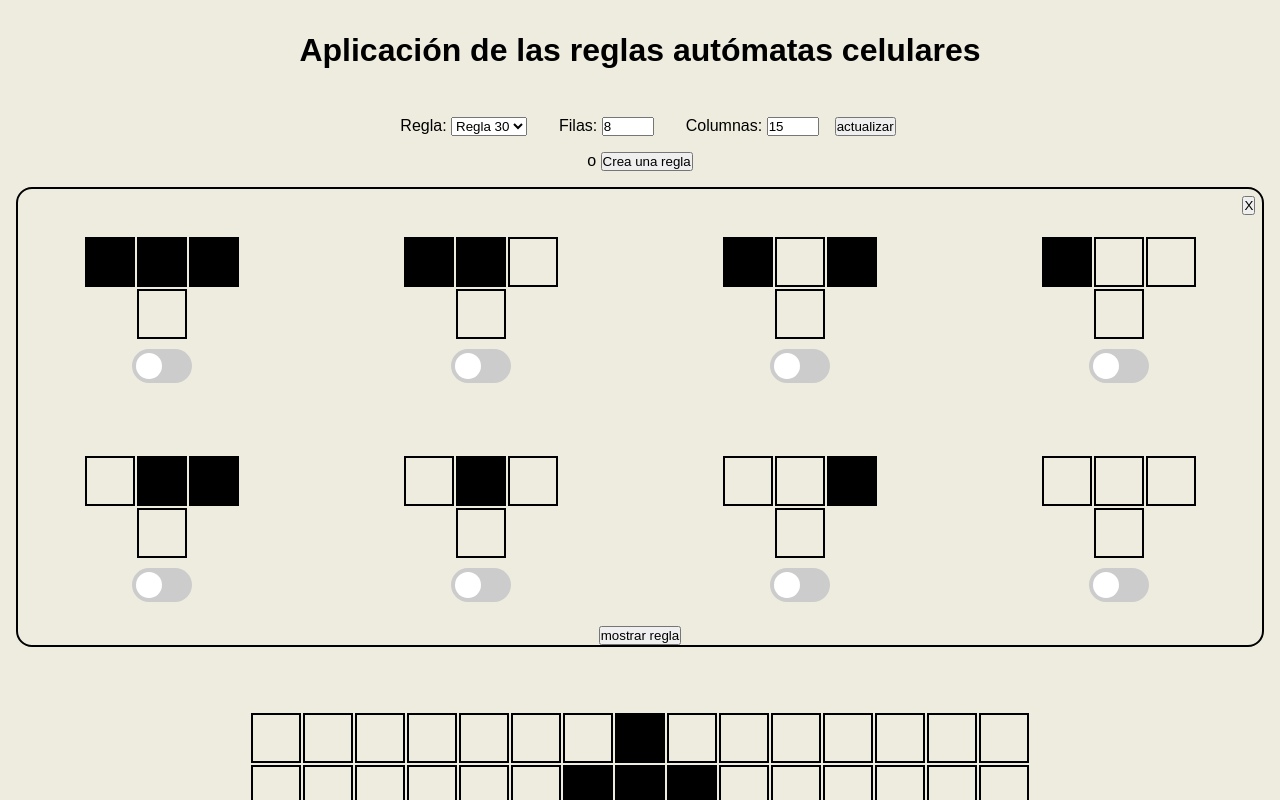
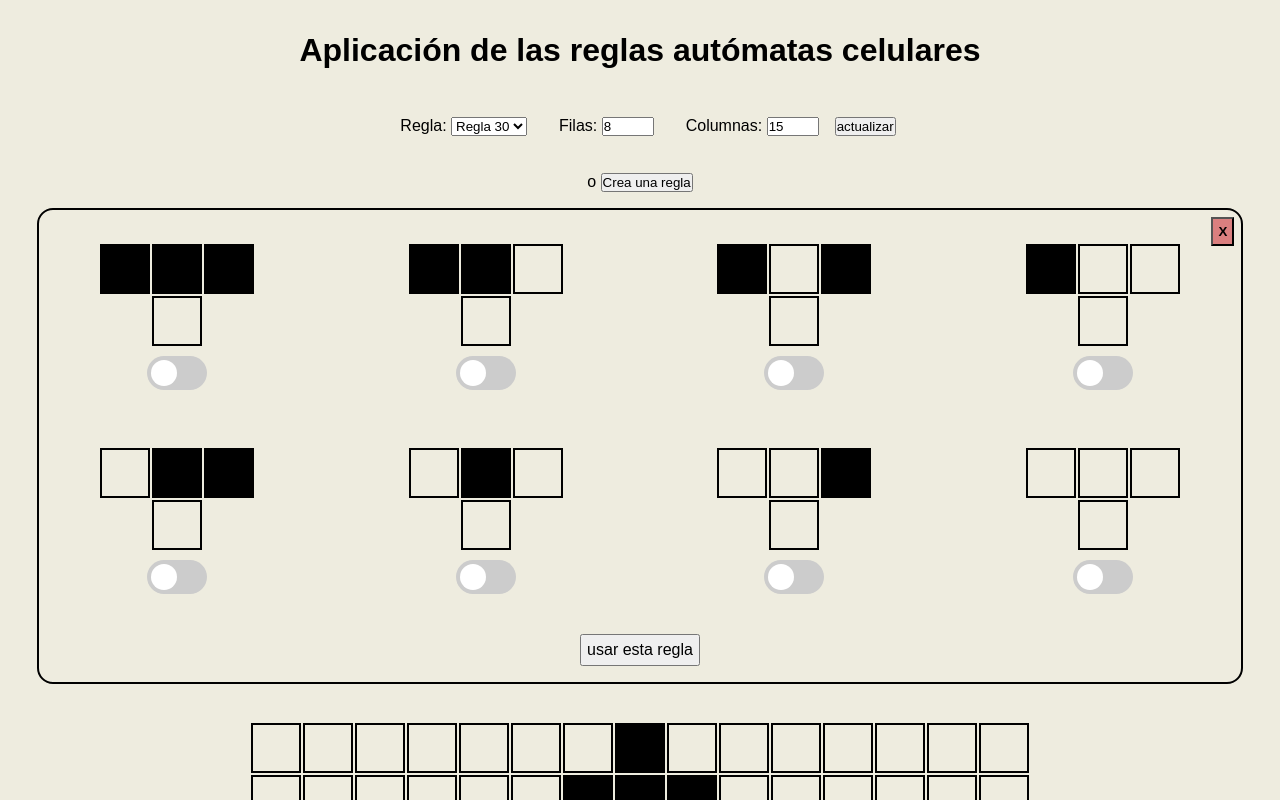
Before and after one commit to DR-MATTH/reglas_automata_celular, a React (Create React App) app: page / in a window 1280 px wide. Both pictures are taken after a click on the button "Crea una regla". Shown: the top 800 px of the page. Built offline with nearby package versions, Linux system fonts and the light colour scheme.

Commit message:
terminado

```diff
--- a/src/App.js
+++ b/src/App.js
@@ -1,4 +1,4 @@
-import { useState, useEffect } from 'react'
+import { useState, useEffect, useRef } from 'react'
 import { generarMatriz } from './utils.js'
 
 export default function App() {
@@ -12,7 +12,7 @@ export default function App() {
 
   // para las reglas personalizadas
   const values = ['111', '110', '101', '100', '011', '010', '001', '000']
-  const data = {
+  const data = useRef({
     '111': 0,
     '110': 0,
     '101': 0,
@@ -21,7 +21,7 @@ export default function App() {
     '010': 0,
     '001': 0,
     '000': 0
-  }
+  })
 
   // para ejecutar cada que se entra a la pagina por primera vez
   useEffect(() => {
@@ -33,6 +33,7 @@ export default function App() {
   }, [])
 
   useEffect(() => {
+    console.log('triggering table...')
     setMatriz(generarMatriz(regla, filas, columnas))
   }, [regla, filas, columnas])
 
@@ -83,14 +84,15 @@ export default function App() {
             <div className='opciones'>
               {values.map((x, i) => (
                 <div key={i}>
-                  <Options id={x} data={data}/>
+                  <Options id={x} data={data.current}/>
                 </div>
               ))}
             </div>
-            <button onClick={() => {
-              console.log(data)
+            <button className='regla_custom' onClick={() => {
+              console.log(data.current)
+              setRegla({...data.current})
             }}>
-              mostrar regla
+              usar esta regla
             </button>
           </div>
         </div>
--- a/src/index.css
+++ b/src/index.css
@@ -46,7 +46,8 @@ body {
 
 table {
     /* border-collapse: collapse; */
-    margin: 5% auto;
+    margin: auto;
+    margin-bottom: 5%;
 }
 
 
@@ -89,6 +90,9 @@ td {
     right: 0;
     top: 0;
     margin: 0.5em;
+    padding: 5px;
+    font-weight: bold;
+    background-color: #da7f7f;
 }
 
 .toggle {
@@ -97,6 +101,12 @@ td {
 
 .borderless {
     border: none;
+}
+
+.regla_custom {
+    font-size: 1em;
+    margin: 1em;
+    padding: 5px;
 }
 
  /* The switch - the box around the slider */
--- a/src/utils.js
+++ b/src/utils.js
@@ -55,7 +55,7 @@ const regla90 = {
  */
 export function generarMatriz(regla, n, m) {
     if (typeof(regla) === 'object')
-        return generarMatriz(regla, n, m)
+        return generarMatrizHelper(regla, n, m)
     // estos pueden ser string o number
     if (regla == 30)
         return generarMatrizHelper(regla30, n, m)
```
